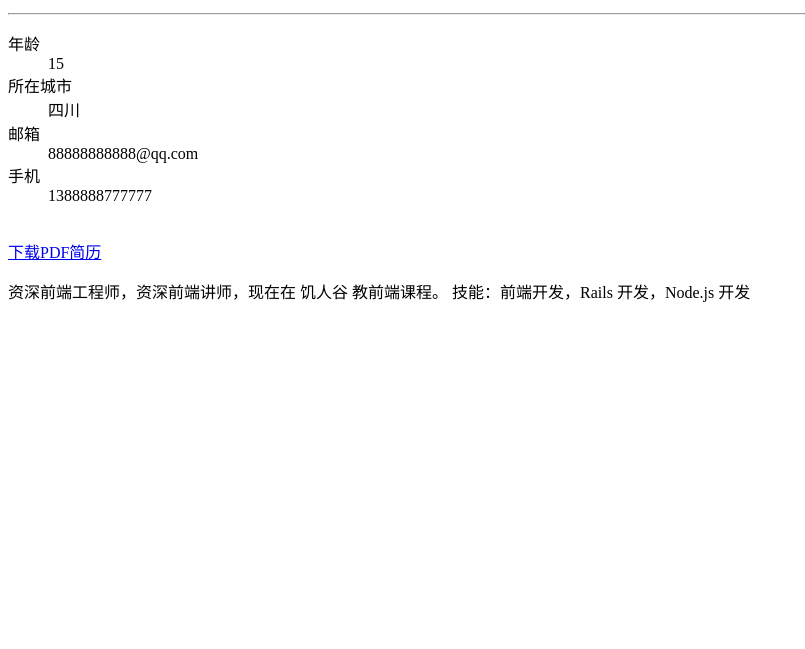
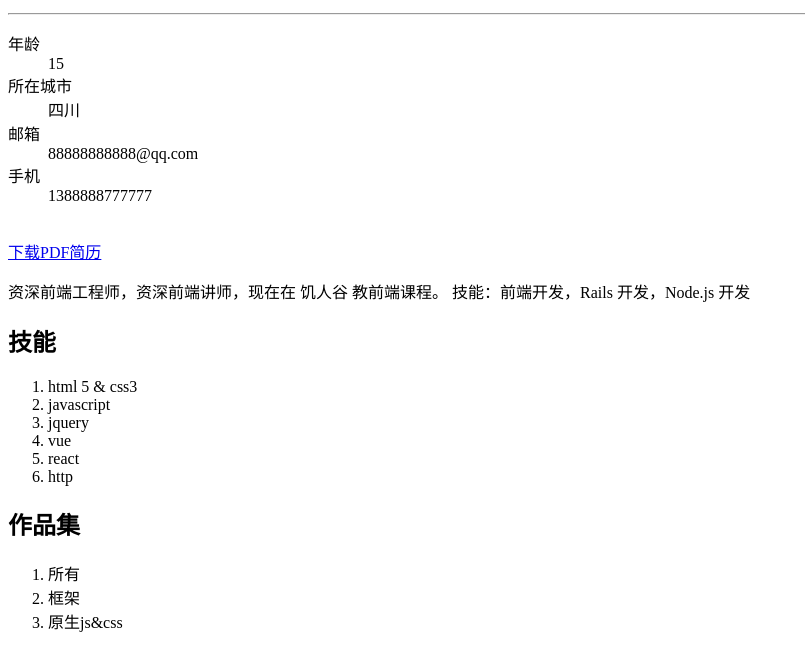
Before and after one commit to yejinglanshan/resume, a plain HTML site: page index.html in a window 1280 px wide. Shown: the part 378-1027 px from the top of the page, without its empty margins (0-805 px from the left). Before the commit the page ends 800 px from the top, so only its background shows below. Drawn offline with Linux system fonts and the light colour scheme.

Commit message:
html完成

```diff
--- a/index.html
+++ b/index.html
@@ -48,6 +48,7 @@
 			</div>
 			<div class="footer">
 				<img src="" alt="">
+
 				<img src="" alt="">
 				<img src="" alt="">
 			</div>
@@ -58,6 +59,29 @@
 				技能：前端开发，Rails 开发，Node.js 开发
 			  </p>
 	</main>
-
+	<section>
+		<h2>技能</h2>
+		<ol>
+			<li>html 5 & css3</li>
+			<li>javascript</li>
+			<li>jquery</li>
+			<li>vue</li>
+			<li>react</li>
+			<li>http</li>
+		</ol>
+	</section>
+	<section>
+		<h2>作品集</h2>
+		<ol>
+			<li>所有</li>
+			<li>框架</li>
+			<li>原生js&css</li>
+		</ol>
+		<div>
+			<div class="big"></div>
+			<div class="small"></div>
+			<div class="small"></div>
+		</div>
+	</section>
 </body>
 </html>
```
Lines whose indentation alone changed are shown as unchanged.
